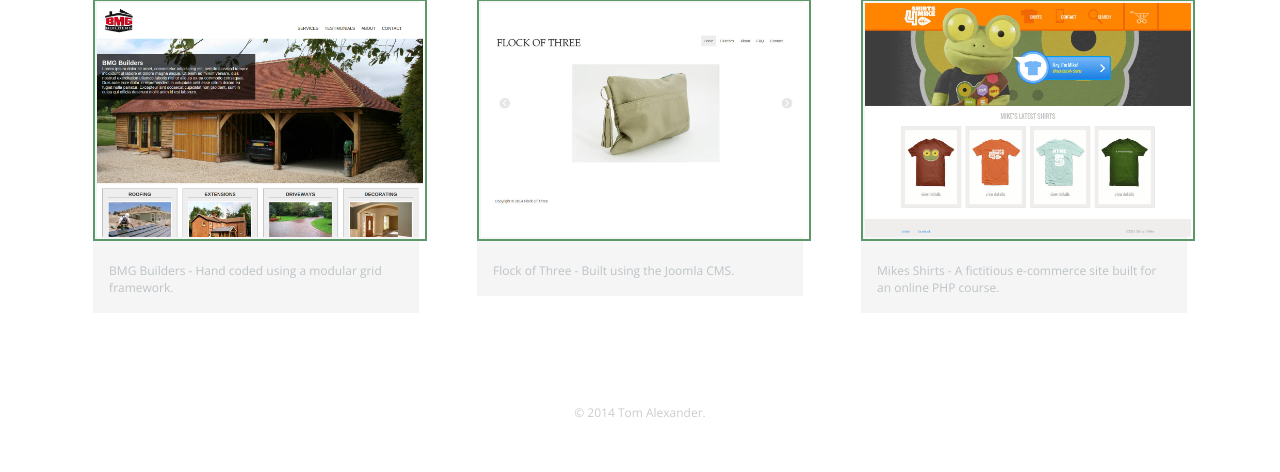
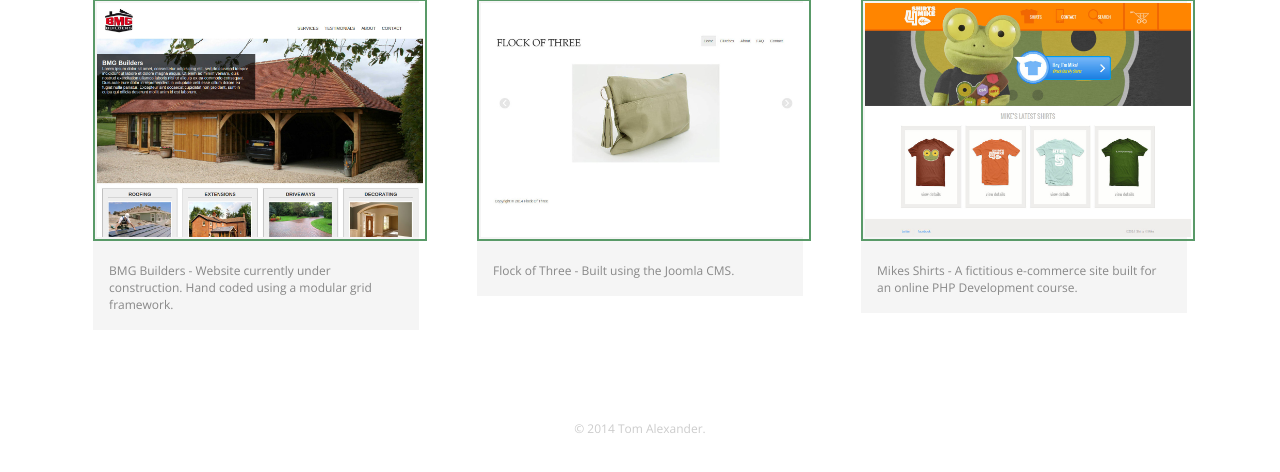
Before and after one commit to T-Alex-22/T-Alexander.github.io, a PHP site: page / in a window 1280 px wide. Shown: the part 195-667 px from the top of the page. Run offline with PHP 8.4, Linux system fonts and the light colour scheme.

Commit message:
Small style adjustments

```diff
--- a/contact.html
+++ b/contact.html
@@ -27,11 +27,11 @@
 			<section id="primary">
 				<h3>General Information</h3>
 				<p>I am available for front end web development work. If you have any questions please don't hesitate to contact me.</p>
-				<p>Generally email will be the best way to contact me, but you can also find me on Github and Codepen.</p>
+				<p>Generally email will be the best way to contact me, but you can also find me on <a href="https://github.com/T-Alexander">Github</a> and <a href="http://codepen.io/T-Alexander/">Codepen where I will be showcasing any future programming projects.</a>.</p>
 			</section>
 
 			<section id="secondary">
-				<h3>Contact Details</h3>
+				<h3>Email</h3>
 				<ul class="contact-info">
 					<!-- <li class="phone"><a href="tel:">555-6792</a></li> -->
 					<li class="mail"><a href="mailto:tomalexander404@gmail.com">tomalexander404@gmail.com</a></li>
--- a/css/main.css
+++ b/css/main.css
@@ -129,7 +129,7 @@ footer {
 	margin: 0;
 	padding: 5%;
 	font-size: 0.75em;
-	color: #bdc3c7;
+	color: #888;
 }
 
 #gallery img {
--- a/index.html
+++ b/index.html
@@ -29,7 +29,7 @@
 					<li>
 						<a href="http://bmg.flockofthree.com/" target="_blank">
 							<img src="img/bmgscreenshot.jpg" alt="Screenshot of BMG Builders website">
-							<p>BMG Builders - Hand coded using a modular grid framework.</P>
+							<p>BMG Builders - Website currently under construction. Hand coded using a modular grid framework.</P>
 						</a>
 					</li>
 					<li>
@@ -41,21 +41,9 @@
 					<li>
 						<a href="http://mikesshirts.flockofthree.com" target="_blank">
 							<img src="img/shirts4mikescreenshot.jpg" alt="Screenshot of Shirts 4 Mike website">
-							<p>Mikes Shirts - A fictitious e-commerce site built for an online PHP course.</P>
+							<p>Mikes Shirts - A fictitious e-commerce site built for an online PHP Development course.</P>
 						</a>
 					</li>
-<!-- 					<li>
-						<a href="img/numbers-09.jpg">
-							<img src="img/numbers-09.jpg" alt="">
-							<p>The Dead Rabbits - Wordpress site built for a rock band.</P>
-						</a>
-					</li>
-					<li>
-						<a href="img/numbers-12.jpg">
-							<img src="img/numbers-12.jpg" alt="">
-							<p>Warhawk - Built using bootstrap.</P>
-						</a>
-					</li> -->
 				</ul>
 			</section>
 			<footer>
```
